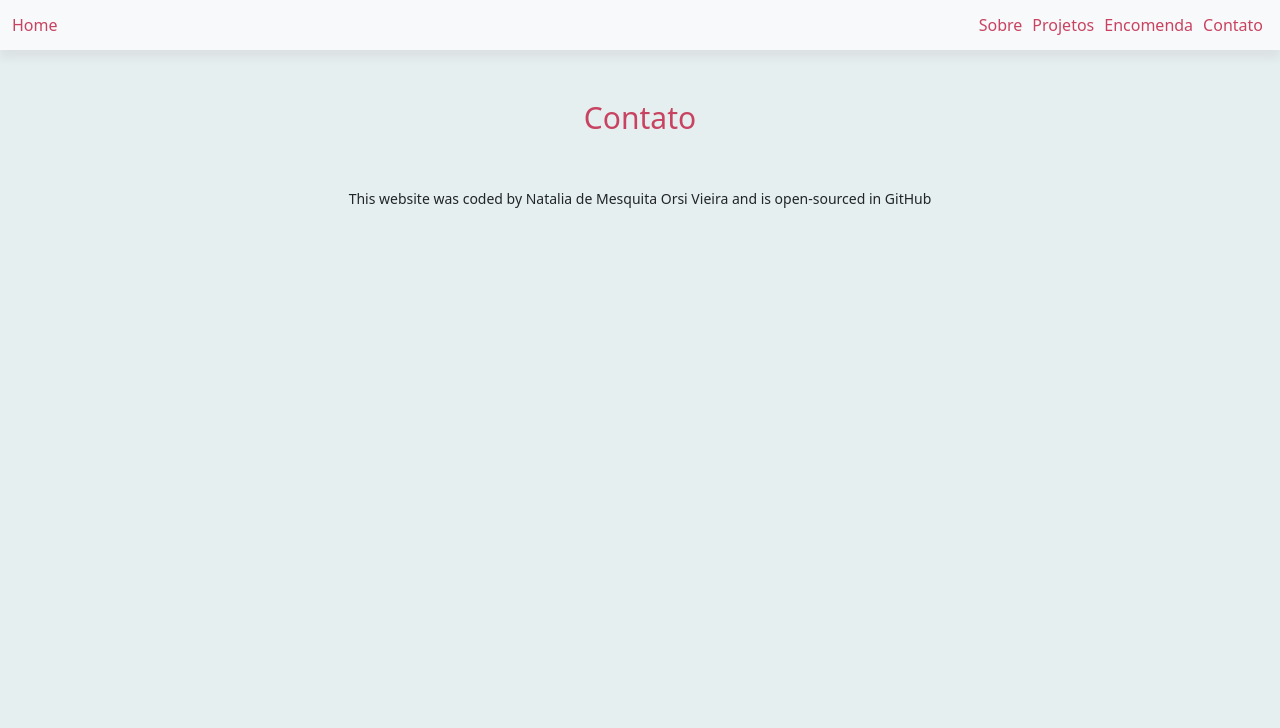
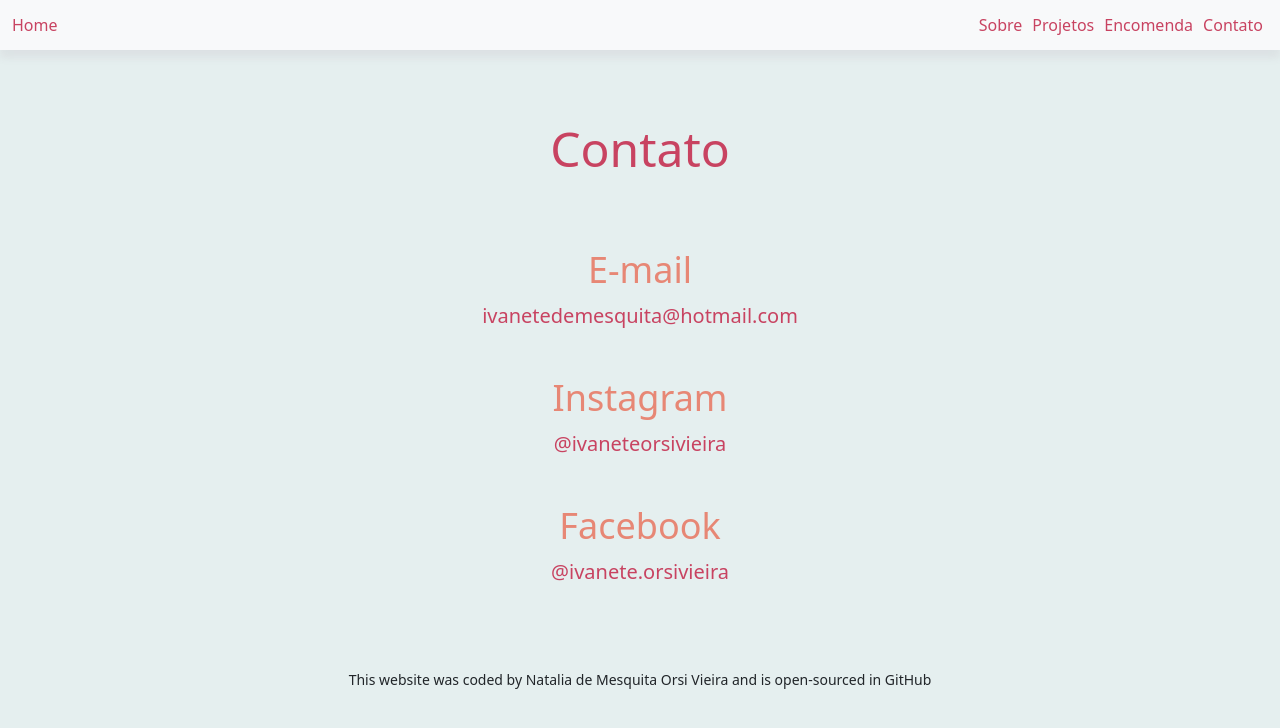
Before and after one commit to NataliaOrsi/patchwork, a React (Create React App) app: page /contact in a window 1280 px wide. Shown: the top 728 px of the page. Built offline with nearby package versions, Linux system fonts and the light colour scheme.

Commit message:
Added the contact information

```diff
--- a/src/App.css
+++ b/src/App.css
@@ -1,6 +1,13 @@
 body {
    background-color: rgba(171, 205, 203, 0.3);
 }
+
+h2 {
+  font-size: 48px;
+  padding: 20px;
+  color: #c84361;
+}
+
 .App nav {
   box-shadow: rgba(114, 73, 100, 0.08) 0px 8px 8px 0;
 }
@@ -10,13 +17,13 @@ body {
   color: #c84361;
 }
 
-.App .Home h2 {
+.App .Home h3 {
   font-size: 30px;
   margin-left: 100px;
   color: rgba(231, 135, 117, 0.5);
 }
 
-.App h2 {
+.App h3 {
   font-size: 30px;
   color: #c84361;
 }
@@ -54,3 +61,20 @@ body {
   letter-spacing: 1px;
   text-align: justify;
 }
+
+.contact-details {
+  text-align: center;
+  margin: 0 0 40px;
+}
+
+.contact-details h4 {
+  color: rgba(231, 135, 117);
+  font-size: 36px;
+  margin: 5px;
+}
+
+.contact-details a {
+  font-size: 20px;
+  display: inline-block;
+  margin: 5px 5px 40px;
+}
--- a/src/Contact.js
+++ b/src/Contact.js
@@ -6,6 +6,29 @@ export default function Contact() {
       <section className="header">
         <h2>Contato</h2>
       </section>
+      <div className="contact-details">
+        <h4>E-mail</h4>
+        <a
+          href="mailto:ivanetedemesquita@hotmail.com"
+          title="Send an e-mail to Ivanete"
+        >
+          ivanetedemesquita@hotmail.com
+        </a>
+        <h4>Instagram</h4>
+        <a
+          href="https://www.instagram.com/ivaneteorsivieira/"
+          title="Send direct to Ivanete"
+        >
+          @ivaneteorsivieira
+        </a>
+        <h4>Facebook</h4>
+        <a
+          href="https://www.facebook.com/ivanete.orsivieira"
+          title="Send message to Ivanete"
+        >
+          @ivanete.orsivieira
+        </a>
+      </div>
     </div>
   );
 }
--- a/src/Home.js
+++ b/src/Home.js
@@ -6,7 +6,7 @@ export default function Home() {
       <div className="Home">
         <section className="header">
           <h1>Trabalhos em Patchwork</h1>
-          <h2>por Ivanete de Mesquita Orsi Vieira</h2>
+          <h3>por Ivanete de Mesquita Orsi Vieira</h3>
         </section>
         <Photos />
       </div>
```
